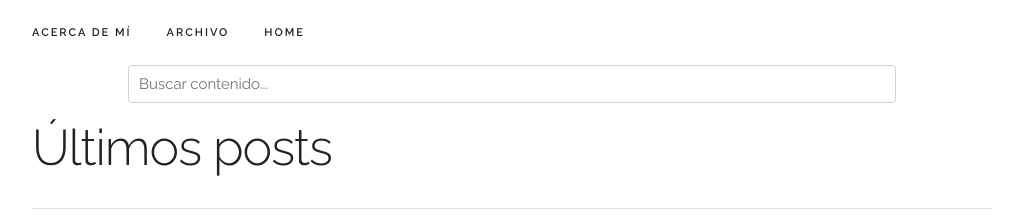
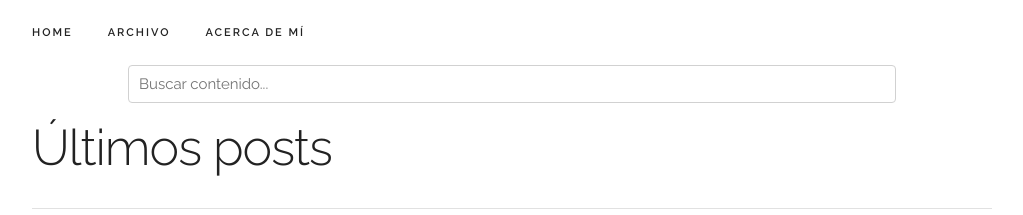
Before and after one commit to pedroprieto/test-blog, a Jekyll site: the page built from index.html, in a window 1280 px wide. Shown: the top 215 px of the page, without its empty margins (128-1151 px from the left). Built offline with Jekyll 4.4.1, drawn with Linux system fonts in a browser that asks for light colours.

Commit message:
Orden nav

```diff
--- a/_includes/nav.html
+++ b/_includes/nav.html
@@ -1,7 +1,7 @@
 <nav class="navbar">
   <div class="container">
     <ul class="navbar-list">
-      {% for my_page in site.pages %}
+      {% for my_page in site.pages reversed %}
       {% if my_page.title %}
       <li class="navbar-item">
         <a class="navbar-link" href="{{ site.baseurl }}{{ my_page.url }}">{{ my_page.title | escape }}</a>
```
